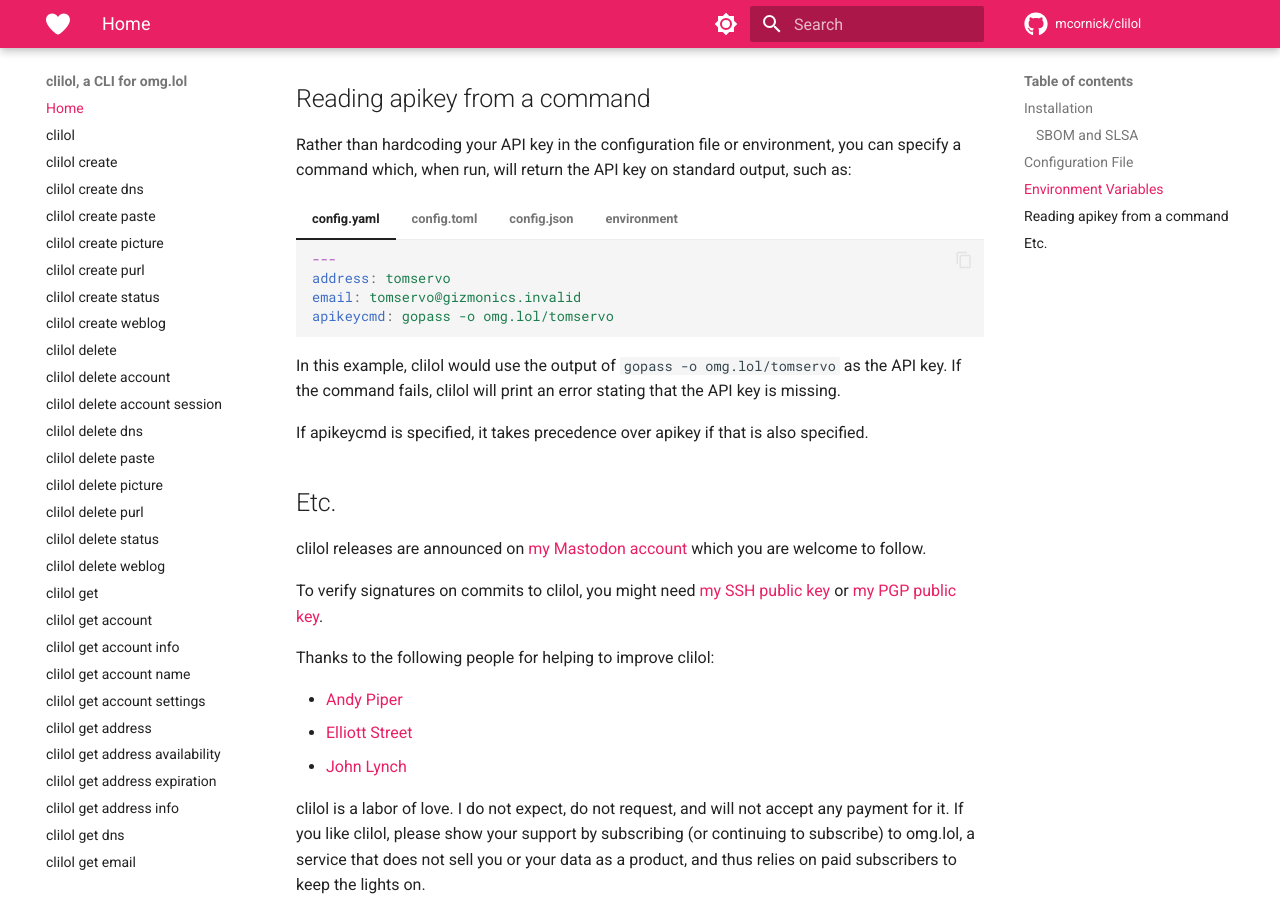
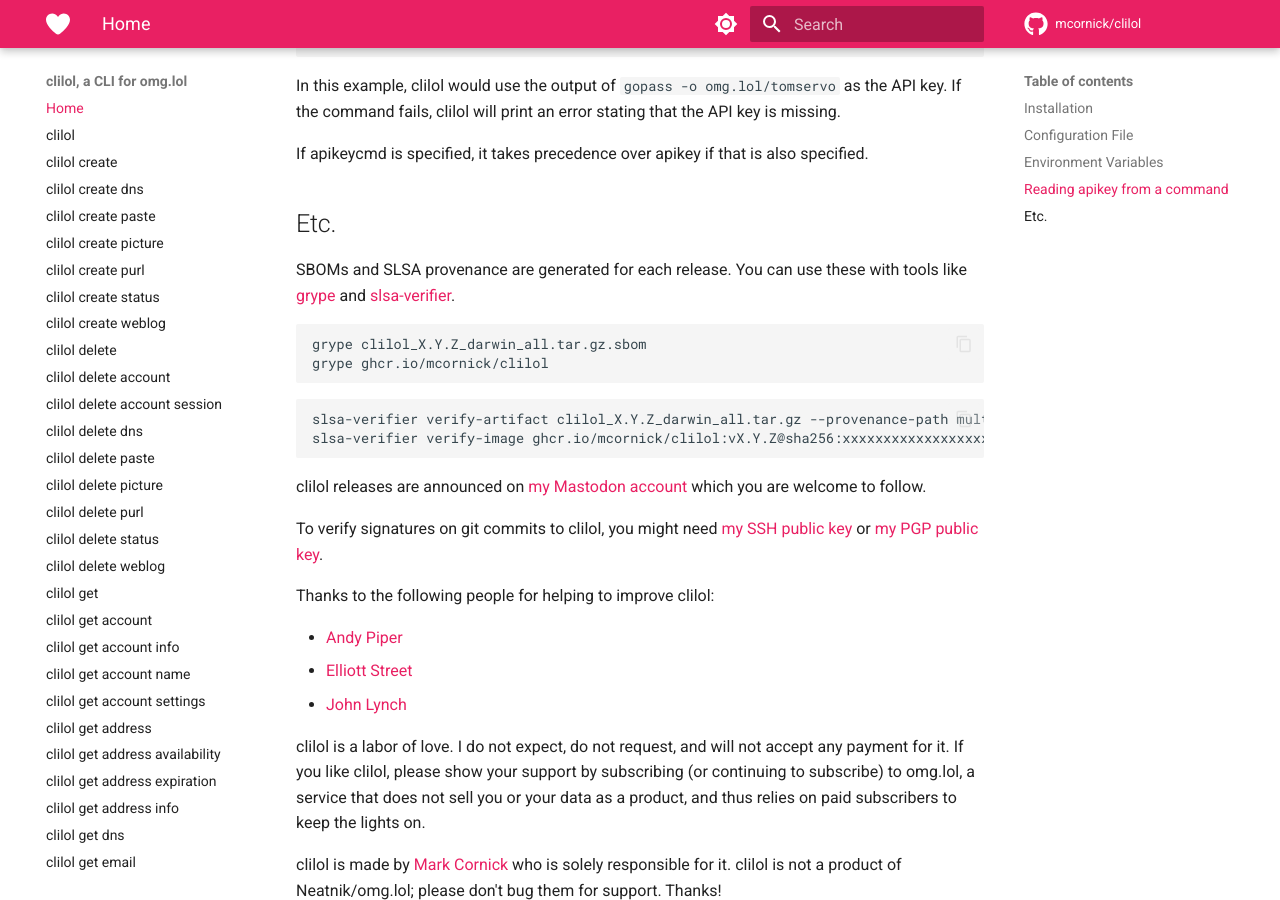
Before and after one commit to mcornick/clilol, an MkDocs documentation site: the page built from docs/index.md, in a window 1280 px wide and 900 px high, scrolled down 1946 px. Built offline with MkDocs 1.6.1 and Material for MkDocs 9.7.7, drawn with Linux system fonts in a browser that asks for light colours; comment, search, counter and statistics services are not loaded; some of the changed text lies outside the part shown.

Commit message:
docs: move SBOM/SLSA to Etc.
Signed-off-by: Mark Cornick <mark@markcornick.com>

````diff
--- a/docs/index.md
+++ b/docs/index.md
@@ -90,20 +90,6 @@ You can install clilol in any of these ways. (These are the only supported build
     The usual: `go install github.com/mcornick/clilol@latest`
 
     While I do not build or test for platforms other than the ones listed above, clilol _should_ still build and run on any platform supported by Go, and if you find that it does not, feel free to file an issue, and I'll take a look.
-
-### SBOM and SLSA
-
-SBOMs and SLSA provenance are generated for each release. You can use these with tools like [grype](https://github.com/anchore/grype) and [slsa-verifier](https://github.com/slsa-framework/slsa-verifier).
-
-```bash
-grype clilol_X.Y.Z_darwin_all.tar.gz.sbom
-grype ghcr.io/mcornick/clilol
-```
-
-```bash
-slsa-verifier verify-artifact clilol_X.Y.Z_darwin_all.tar.gz --provenance-path multiple.intoto.jsonl --source-uri github.com/mcornick/clilol --source-tag vX.Y.Z
-slsa-verifier verify-image ghcr.io/mcornick/clilol:vX.Y.Z@sha256:xxxxxxxxxxxxxxxxxxxxxxxxxxxxxxxxxxxxxxxxxxxxxxxxxxxxxxxxxxxxxxxx --source-uri github.com/mcornick/clilol --source-tag vX.Y.Z
-```
 
 ## Configuration File
 
@@ -217,9 +203,21 @@ If apikeycmd is specified, it takes precedence over apikey if that is also speci
 
 ## Etc.
 
+SBOMs and SLSA provenance are generated for each release. You can use these with tools like [grype](https://github.com/anchore/grype) and [slsa-verifier](https://github.com/slsa-framework/slsa-verifier).
+
+```bash
+grype clilol_X.Y.Z_darwin_all.tar.gz.sbom
+grype ghcr.io/mcornick/clilol
+```
+
+```bash
+slsa-verifier verify-artifact clilol_X.Y.Z_darwin_all.tar.gz --provenance-path multiple.intoto.jsonl --source-uri github.com/mcornick/clilol --source-tag vX.Y.Z
+slsa-verifier verify-image ghcr.io/mcornick/clilol:vX.Y.Z@sha256:xxxxxxxxxxxxxxxxxxxxxxxxxxxxxxxxxxxxxxxxxxxxxxxxxxxxxxxxxxxxxxxx --source-uri github.com/mcornick/clilol --source-tag vX.Y.Z
+```
+
 clilol releases are announced on [my Mastodon account](https://social.sdf.org/@mcornick) which you are welcome to follow.
 
-To verify signatures on commits to clilol, you might need [my SSH public key](https://github.com/mcornick.keys) or [my PGP public key](https://github.com/mcornick.gpg).
+To verify signatures on git commits to clilol, you might need [my SSH public key](https://github.com/mcornick.keys) or [my PGP public key](https://github.com/mcornick.gpg).
 
 Thanks to the following people for helping to improve clilol:
 
````
